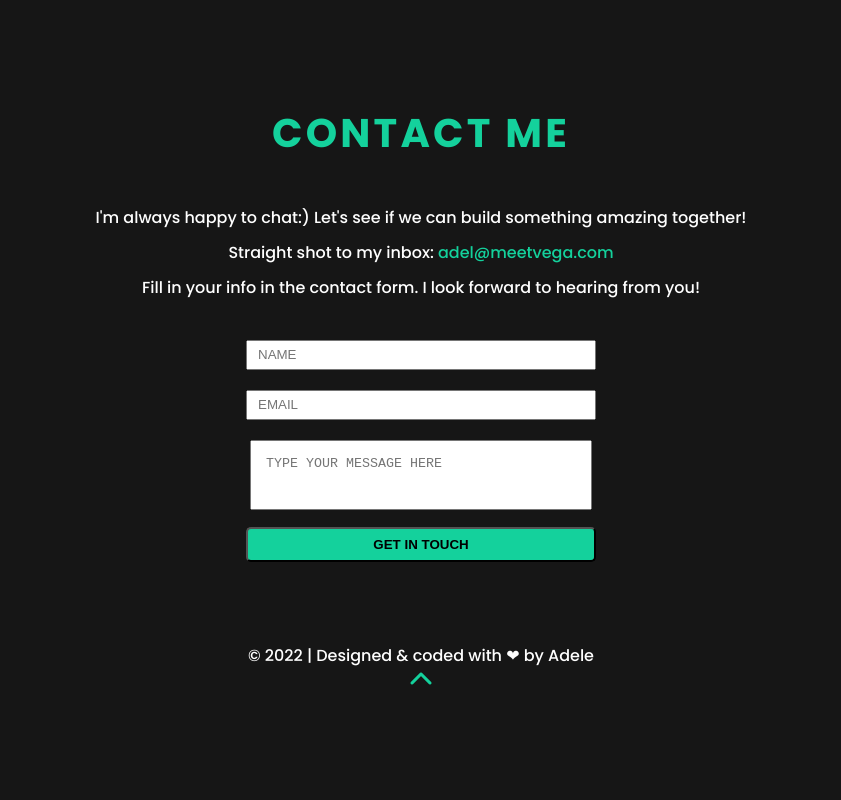
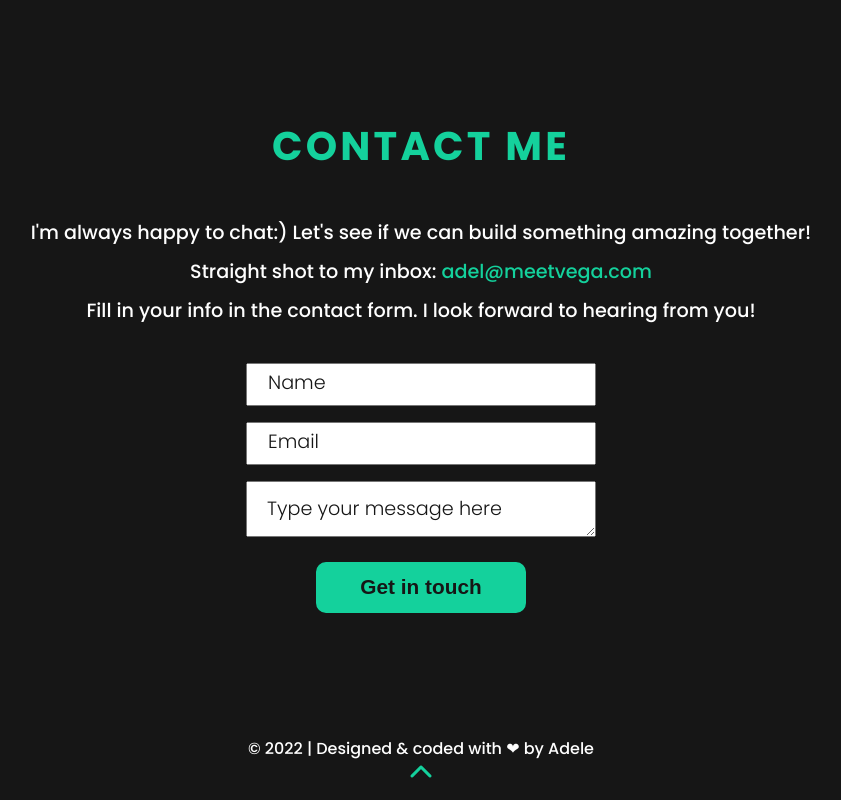
Before and after one commit to meetadele/meetadele.github.io, a plain HTML site: page index.html in a window 1280 px wide. Shown: the part 3560-4360 px from the top of the page, without its empty margins (219-1060 px from the left). Before the commit the page ends 4267 px from the top, so only its background shows below. Drawn offline with Linux system fonts and the light colour scheme.

Commit message:
Contact form html, css modified

```diff
--- a/index.html
+++ b/index.html
@@ -6,7 +6,7 @@
     <meta name="viewport" content="width=device-width, initial-scale=1.0" />
     <title>Adele portfolio page</title>
 
-    <!--    CSS     -->
+    <!--CSS-->
     <link rel="stylesheet" href="./styles/styles.css" />
 
     <link rel="preconnect" href="https://fonts.googleapis.com" />
@@ -23,9 +23,9 @@
   </head>
 
   <body>
-    <!-- ---HEADER--- -->
+    <!--HEADER-->
     <header>
-      <!--  Navigation   -->
+      <!--Navigation-->
       <a class="header-logo" href="#home"
         ><img src="./assets/logo.png" alt="Adele logo"
       /></a>
@@ -54,9 +54,8 @@
         </ul>
       </nav>
     </header>
-    <!--x ---HEADER--- X-->
 
-    <!-- ---HOME---    -->
+    <!--HOME-->
     <main>
       <section id="home" class="home">
         <div class="home-container">
@@ -74,9 +73,8 @@
           alt="Adele Linkedin headshot"
         />
       </section>
-      <!--X ---HOME---X    -->
 
-      <!-- ---ABOUT---    -->
+      <!--ABOUT-->
       <section id="about" class="about">
         <h2 class="about-title section-title">About me</h2>
         <div class="about-container">
@@ -119,9 +117,8 @@
           </div>
         </div>
       </section>
-      <!--X ---ABOUT---X    -->
 
-      <!-- ---SKILLS---    -->
+      <!--SKILLS-->
       <section id="skills" class="skills">
         <h2 class="skills-title section-title">Skills</h2>
         <div class="skills-container">
@@ -153,9 +150,8 @@
           </ul>
         </div>
       </section>
-      <!--X ---SKILLS---X    -->
 
-      <!-- ---PORTFOLIO---    -->
+      <!--PORTFOLIO-->
       <section id="portfolio" class="portfolio">
         <h2 class="portfolio-title section-title">Portfolio</h2>
         <div class="portfolio-container">
@@ -235,9 +231,8 @@
           </div>
         </div>
       </section>
-      <!--X ---PORTFÓLIÓ---X    -->
 
-      <!-- ---CONTACT---    -->
+      <!--CONTACT-->
       <section id="contact" class="contact">
         <h2 class="contact-title section-title">Contact me</h2>
         <div class="contact-container">
@@ -247,13 +242,19 @@
             method="post"
           >
             <label>
-              <input type="text" placeholder="Name" name="name" />
+              <input class="input" type="text" placeholder="Name" name="name" />
             </label>
             <label>
-              <input type="email" placeholder="Email" name="email" />
+              <input
+                class="input"
+                type="email"
+                placeholder="Email"
+                name="email"
+              />
             </label>
             <label>
               <textarea
+                class="input"
                 name="message"
                 placeholder="Type your message here"
                 id="message"
@@ -279,19 +280,17 @@
           </div>
         </div>
       </section>
-      <!--X ---CONTACT---X    -->
     </main>
 
-    <!-- ---FOOTER--- -->
+    <!--FOOTER-->
     <footer>
-      <!--  Copyright -->
+      <!--Copyright-->
       <p>&copy; 2022 | Designed & coded with ❤ by Adele</p>
 
-      <!--Vissza a főoldalra-->
+      <!--Back to home-->
       <a class="back to top" href="./index.html#home">
         <i class="fa-solid fa-chevron-up"></i>
       </a>
     </footer>
-    <!--X ---FOOTER--- X-->
   </body>
 </html>
--- a/styles/styles.css
+++ b/styles/styles.css
@@ -290,7 +290,7 @@ a i {
 /*-------------------------Contact-------------------------*/
 .contact-text {
   text-align: center;
-  margin: 10px 10px 30px;
+  margin: 10px 10px 20px;
 }
 
 .contact-text a {
@@ -311,29 +311,31 @@ a i {
   text-align: center;
 }
 
-form input {
-  height: 30px;
-  margin-bottom: 20px;
-  width: 100%;
-  padding: 10px;
-  text-transform: uppercase;
+::placeholder {
+  color: var(--black);
+  opacity: 1;
+  font-family: var(--mainFont);
+  font-weight: 300;
 }
 
-form textarea {
-  height: 70px;
-  padding: 15px;
-  text-align: left;
-  resize: none;
-  text-transform: uppercase;
+.input {
+  margin: 8px 0;
+  width: 100%;
+  padding: 12px 20px;
 }
 
 form button {
-  padding: 8px 30px;
-  background-color: var(--green);
-  border-radius: 5px;
-  margin-top: 10px;
-  font-weight: bold;
-  text-transform: uppercase;
+  background: var(--green);
+  border: 2px solid var(--green);
+  border-radius: 10px;
+  color: var(--black);
+  font-size: 1.1rem;
+  width: 60%;
+  padding: 0.4rem;
+  transition: 300ms;
+  cursor: pointer;
+  font-weight: 600;
+  margin: 10px auto;
 }
 
 .contact-text p {
@@ -353,8 +355,8 @@ footer i {
 
 /*-------------------------Responsive-------------------------*/
 
-/* Közepes képernyőméret */
-@media (min-width: 768px) {
+/* Tablet */
+@media only screen and (min-width: 768px) {
   .section-title {
     font-size: 2rem;
     padding-top: 85px;
@@ -362,7 +364,6 @@ footer i {
 
   .header-logo {
     width: 40px;
-    margin: auto left;
   }
 
   nav {
@@ -429,21 +430,38 @@ footer i {
     font-size: 2rem;
   }
 
+  .portfolio-container {
+    font-size: 1.2rem;
+  }
+
+  .portfolio-project__container h4 {
+    font-size: 1.5rem;
+  }
+
   .contact {
-    height: 80vh;
+    height: 90vh;
   }
 
   .contact-form {
     width: 350px;
   }
 
-  form textarea {
-    width: 342px;
+  .contact-text {
+    font-size: 1.2rem;
+  }
+
+  ::placeholder {
+    font-size: 1.2rem;
+  }
+
+  form button {
+    font-size: 1.3rem;
+    padding: 0.7rem;
   }
 }
 
-/* Nagy képernyőméret */
-@media screen and (min-width: 1024px) {
+/* Desktop */
+@media only screen and (min-width: 1024px) {
   .section-title {
     font-size: 2.5rem;
     padding-top: 100px;
```
